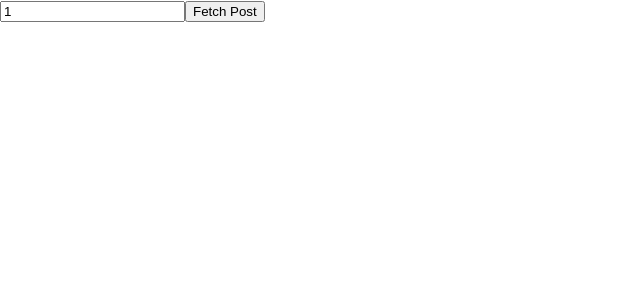
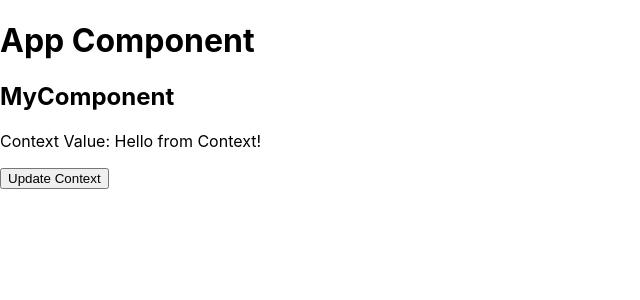
Before and after one commit to MohamedHany17m8/react, a React (Create React App) app: page / in a window 1280 px wide. Shown: the top 300 px of the page, without its empty margins (0-640 px from the left). Built offline with nearby package versions, Linux system fonts and the light colour scheme; no server answers.

Commit message:
usecontext

```diff
--- a/src/App.js
+++ b/src/App.js
@@ -1,11 +1,21 @@
-import React, { useState } from "react";
+// App.js
+import React, { createContext, useState } from "react";
 import MyComponent from "./MyComponent";
 
+// Create a context
+export const MyContext = createContext();
+
 function App() {
+  const [value, setValue] = useState("Hello from Context!");
+
   return (
-    <div>
-      <MyComponent />
-    </div>
+    // Provide the context value to the entire component tree
+    <MyContext.Provider value={{ value, setValue }}>
+      <div>
+        <h1>App Component</h1>
+        <MyComponent />
+      </div>
+    </MyContext.Provider>
   );
 }
 
--- a/src/MyComponent.js
+++ b/src/MyComponent.js
@@ -1,36 +1,26 @@
-import React, { useEffect, useState } from "react";
-import axios from "axios";
+// MyComponent.js
+import React, { useContext } from "react";
+import { MyContext } from "./App";
 
 function MyComponent() {
-  const [post, setPost] = useState({});
-  const [id, setId] = useState(1);
-  const [idFromButtonClick, setIdFromButtonClick] = useState(1);
+  // Consume the context
+  const { value, setValue } = useContext(MyContext);
 
-  useEffect(() => {
-    axios
-      .get(`https://jsonplaceholder.typicode.com/posts/${idFromButtonClick}`)
-      .then((res) => {
-        console.log(res);
-        setPost(res.data);
-      })
-      .catch((err) => {
-        console.log(err);
-      });
-  }, [idFromButtonClick]);
-
-  const handleClick = () => {
-    setIdFromButtonClick(id);
+  const handleChange = () => {
+    setValue((prevValue) =>
+      prevValue === "Hello from Context!"
+        ? "Updated Value from MyComponent!"
+        : "Hello from Context!"
+    );
   };
 
   return (
     <div>
-      <input type="text" value={id} onChange={(e) => setId(e.target.value)} />
-      <button onClick={handleClick}>Fetch Post</button>
-      <div>
-        <h3>{post.title}</h3>
-        <p>{post.body}</p>
-      </div>
+      <h2>MyComponent</h2>
+      <p>Context Value: {value}</p>
+      <button onClick={handleChange}>Update Context</button>
     </div>
   );
 }
+
 export default MyComponent;
```
